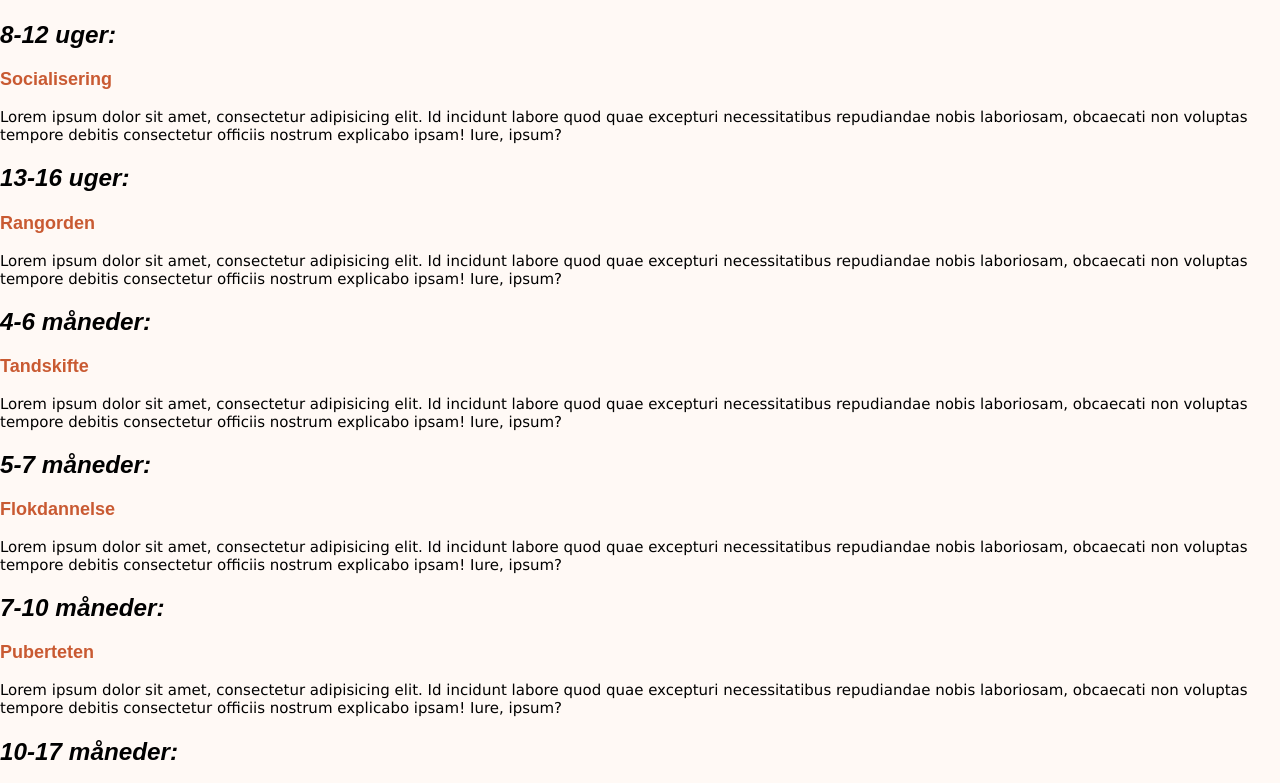
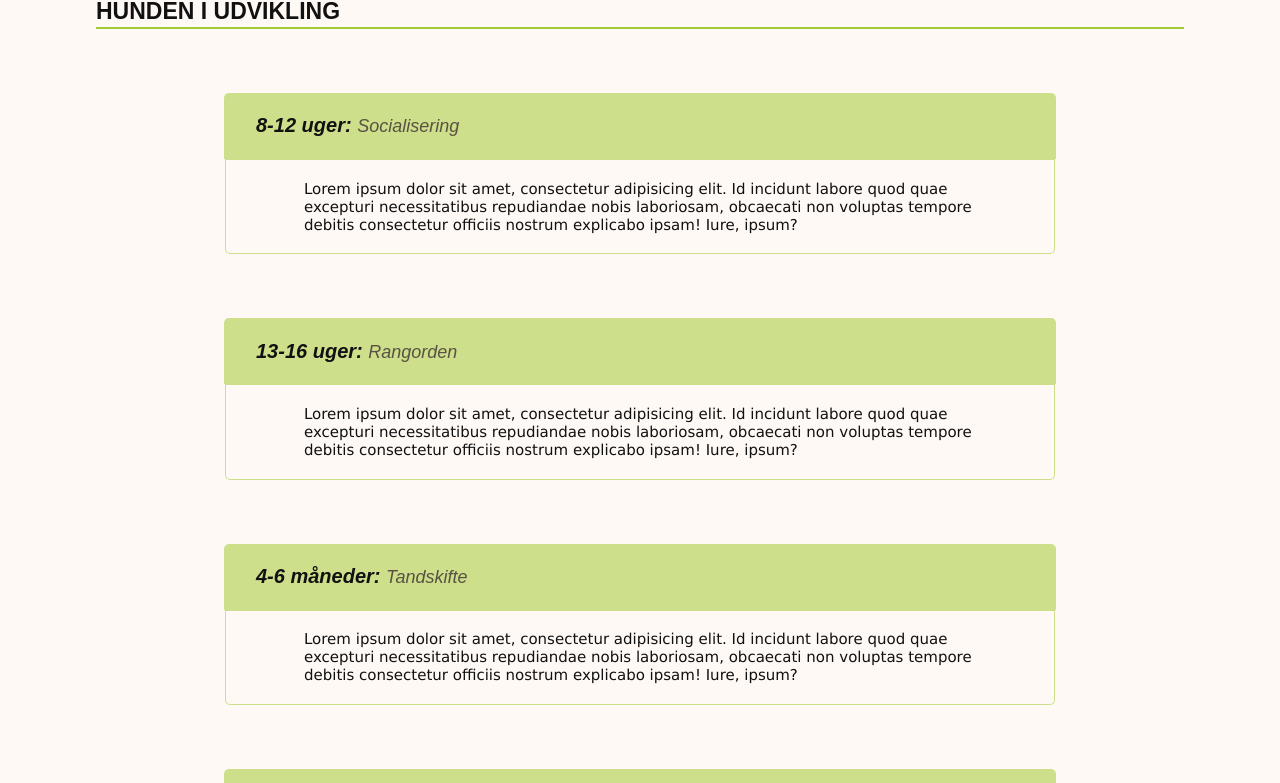
Before and after one commit to vevest/dog-project, a plain HTML site: page udvikling.html in a window 1280 px wide. Shown: the part 179-962 px from the top of the page. Drawn offline with Linux system fonts and the light colour scheme.

Commit message:
udvikling site

```diff
--- a/style.scss
+++ b/style.scss
@@ -177,6 +177,71 @@ main{
 
     }
 
+    .green-box{
+        background-color: #a3c9328a;
+        padding-left: 2rem;
+        padding-right: 2rem;
+        padding-top: 0.3rem;
+        padding-bottom: 0.3rem;
+        width: 60%;
+        margin: auto;
+        border-top-left-radius: 5px;
+        border-top-right-radius: 5px;
+        color: partials.$black;
+
+        .divers{
+            font-size: 18px;
+            font-style: italic;
+            color: partials.$grey;
+            font-weight: 500;
+        }
+
+        h2{
+            font-size: 20px;
+            font-weight: 550;
+
+        }
+    }
+
+    .white-box{
+        background-color: partials.$white;
+        border: #a3c9328a solid 1px;
+        padding-left: 1.9rem;
+        padding-right: 1.9rem;
+        padding-top: 0.3rem;
+        padding-bottom: 0.3rem;
+        width: 60%;
+        margin: auto;
+        border-bottom-left-radius: 5px;
+        border-bottom-right-radius: 5px;
+        color: partials.$black;
+        margin-bottom: 4rem;
+
+        p{
+            padding-left: 3rem;
+            padding-right: 3rem;
+        }
+    }
+
+    .container5{
+
+        h3{
+            padding-top: 4rem;
+            padding-left: 6rem;
+            margin-bottom: 2px;
+            color: partials.$black;
+            font-size: 23px;
+        }
+
+        .line{
+            margin: auto;
+            background-color: partials.$kaki;
+            width: 85%;
+            height: 2px;
+            margin-bottom: 4rem;
+        }
+    }
+
 }
 
 footer{
--- a/udvikling.html
+++ b/udvikling.html
@@ -29,15 +29,15 @@
 
       <section class="container5">
 
-        <h1>
-          DIN HUND I UDVIKLING
-        </h1>
+        <h3>
+          HUNDEN I UDVIKLING
+        </h3>
+        <div class="line"></div>
 
         <div class="udviklingsbox">
           <div class="green-box">
-            <h2>8-12 uger:</h2>
-            <h3>Socialisering</h3>
-
+            <h2>
+              <span>8-12 uger:</span> <span class="divers">Socialisering</span>
           </div>
           <div class="white-box">
             <p>
@@ -48,9 +48,7 @@
 
         <div class="udviklingsbox">
           <div class="green-box">
-            <h2>13-16 uger:</h2>
-            <h3>Rangorden</h3>
-
+            <h2><span>13-16 uger:</span> <span class="divers">Rangorden</span></h2>
           </div>
           <div class="white-box">
             <p>
@@ -61,9 +59,7 @@
 
         <div class="udviklingsbox">
           <div class="green-box">
-            <h2>4-6 måneder:</h2>
-            <h3>Tandskifte</h3>
-
+            <h2><span>4-6 måneder:</span> <span class="divers">Tandskifte</span></h2>
           </div>
           <div class="white-box">
             <p>
@@ -74,9 +70,7 @@
 
         <div class="udviklingsbox">
           <div class="green-box">
-            <h2>5-7 måneder:</h2>
-            <h3>Flokdannelse</h3>
-
+            <h2><span>5-7 måneder:</span> <span class="divers">Flokdannelse</span></h2>
           </div>
           <div class="white-box">
             <p>
@@ -87,9 +81,7 @@
 
         <div class="udviklingsbox">
           <div class="green-box">
-            <h2>7-10 måneder:</h2>
-            <h3>Puberteten</h3>
-
+            <h2><span>7-10 måneder:</span> <span class="divers">Puberteten</span></h2>
           </div>
           <div class="white-box">
             <p>
@@ -100,9 +92,7 @@
 
         <div class="udviklingsbox">
           <div class="green-box">
-            <h2>10-17 måneder:</h2>
-            <h3>Dressurperioden</h3>
-
+            <h2><span>10-17 måneder:</span> <span class="divers">Dressurperioden</span></h2>
           </div>
           <div class="white-box">
             <p>
@@ -113,9 +103,9 @@
 
         <div class="udviklingsbox">
           <div class="green-box">
-            <h2>17-22 måneder:</h2>
-            <h3>Psykisk kønsmodning</h3>
-
+            <h2>
+              <span>17-22 måneder:</span> <span class="divers">Psykisk kønsmodning</span>
+            </h2>
           </div>
           <div class="white-box">
             <p>
```
Also changed, not shown: style.css, 1 other file.
